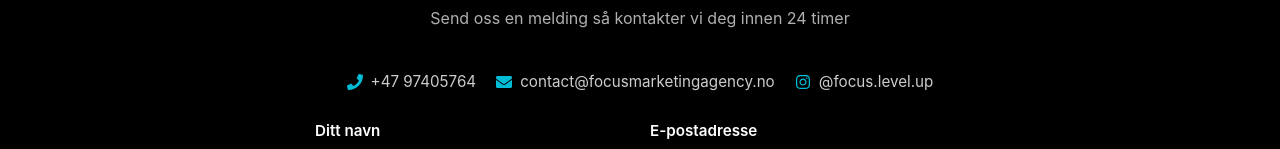
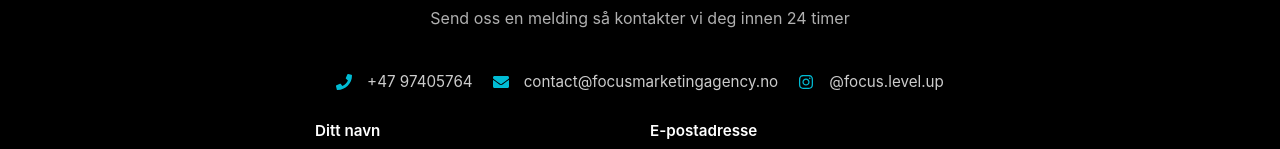
Before and after one commit to sigurdmaeland/focus-level-up, a React (Vite) app: page /contact in a window 1280 px wide. Shown: the part 291-440 px from the top of the page. Built offline with nearby package versions, Linux system fonts and the light colour scheme; no server answers.

Commit message:
Increase gap in contact item layout

```diff
--- a/src/styles/Contact.css
+++ b/src/styles/Contact.css
@@ -51,7 +51,7 @@
 .contact-item-compact {
   display: flex;
   align-items: center;
-  gap: 8px;
+  gap: 15px;
   color: #cccccc;
   font-size: 0.95rem;
   backdrop-filter: blur(10px);
```
